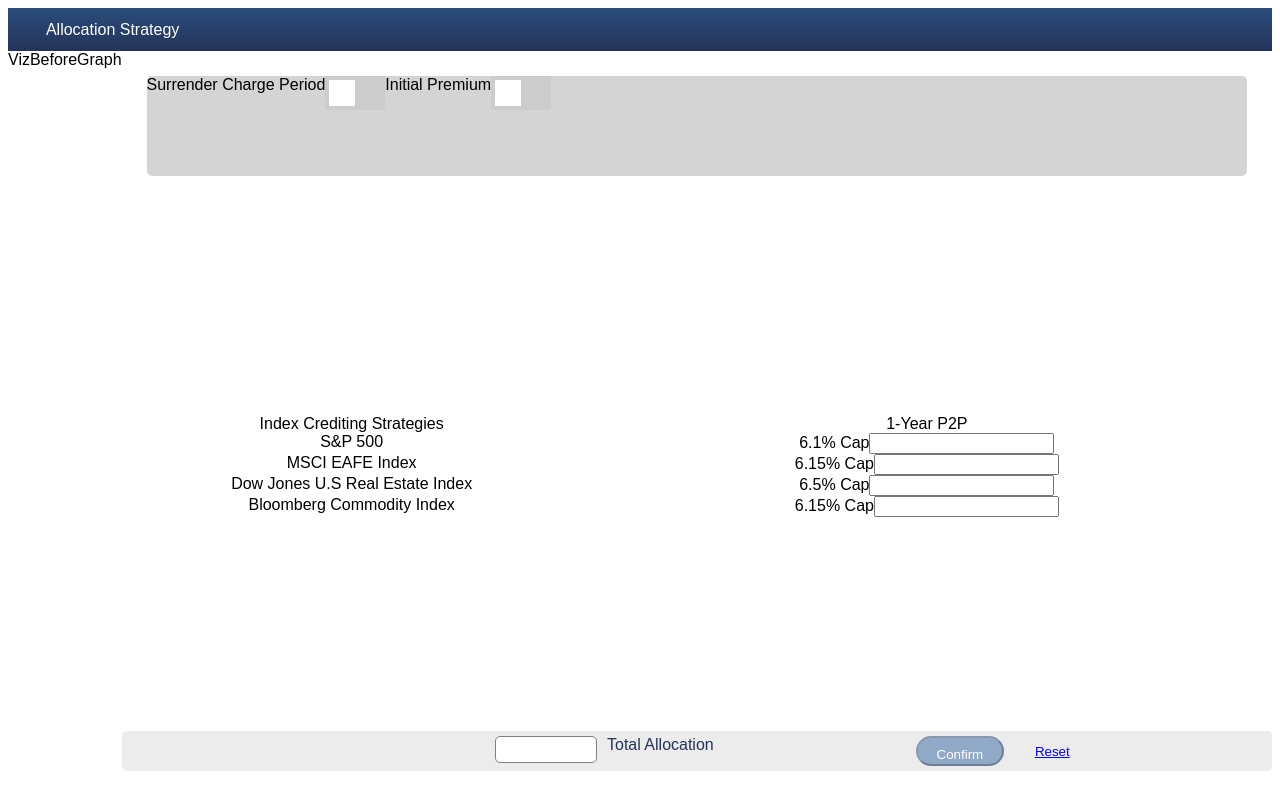
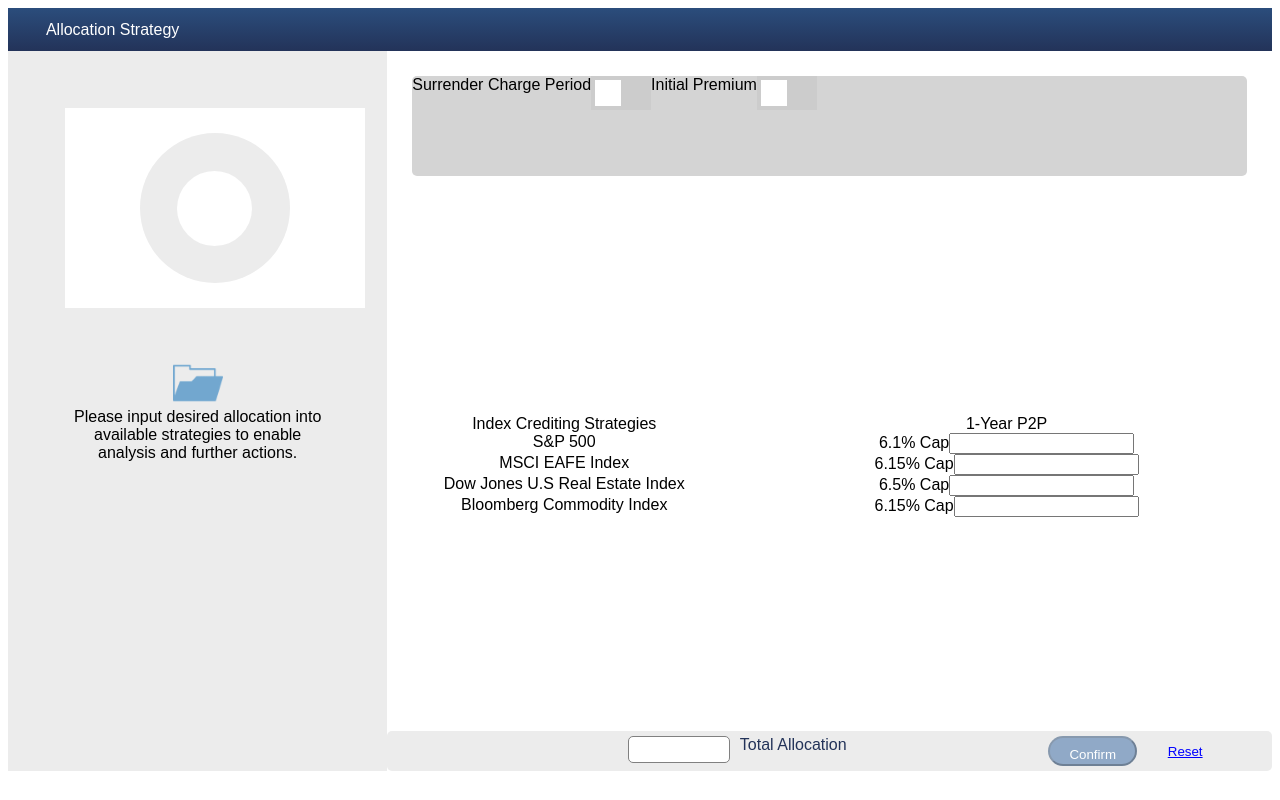
Before and after one commit to melissames/finance-dashboard, a React (Create React App) app: page / in a window 1280 px wide. Built offline with nearby package versions, Linux system fonts and the light colour scheme.

Commit message:
added graph styling

```diff
--- a/src/components/Graph.js
+++ b/src/components/Graph.js
@@ -31,15 +31,18 @@
 
   render() {
     return (
+      <div className='graph-container'>
         <div>
           <VictoryPie
             width={300} height={200}
-            padding={{ left: 100, bottom: 20, top: 20 }}
+            padding={{ left: 20, bottom: 20, top: 20 }}
             data={this.formatGraphData(this.props.strategyData)}
-            innerRadius={75}
+            innerRadius={50}
             colorScale={["blue", "navy", "teal", "aqua"]}
             labels={() => null}
           />
+        </div>
+        <div>
           <svg width={300} height={300}>
             <VictoryLegend standalone={false}
               colorScale={["blue", "navy", "teal", "aqua"]}
@@ -50,7 +53,15 @@
               data={this.formatLegendData(this.props.strategyData)}
             />
           </svg>
-        <input type='submit' value='Submit' onClick={this.handleClick}></input>
+        </div>
+        <div>
+          <input
+            className='graph-submit-button'
+            type='submit'
+            value='Submit'
+            onClick={this.handleClick}>
+          </input>
+        </div>
       </div>
     );
   }
--- a/src/components/VisualizationContainer.js
+++ b/src/components/VisualizationContainer.js
@@ -6,7 +6,7 @@
 class VisualizationContainer extends Component {
   render() {
     return (
-      <div>
+      <div className='visualization-container'>
         {this.props.submitted ? <Graph /> : <VizBeforeGraph />}
       </div>
     );
--- a/src/components/VizBeforeGraph.js
+++ b/src/components/VizBeforeGraph.js
@@ -1,10 +1,23 @@
 import React, { Component } from 'react';
+import folderIcon from '../icons/file-folder-icon.png'
 
 class VizBeforeGraph extends Component {
   render() {
     return (
       <div>
-        VizBeforeGraph
+        <div className='viz-before-graph'>
+          <div className='graph-container-shaddow'>
+            <div className='graph-shaddow'>
+              <div className='graph-negative-space'></div>
+            </div>
+          </div>
+          <div className='icon-container'>
+            <img className='folder-icon' src={folderIcon} alt=''></img>
+            <div className='viz-before-graph-description'>
+              Please input desired allocation into available strategies to enable analysis and further actions.
+            </div>
+          </div>
+        </div>
       </div>
     );
   }
--- a/src/index.css
+++ b/src/index.css
@@ -7,6 +7,7 @@
   font-family: Arial;
   margin: 0;
   border-radius: 25px;
+  justify-content: center;
 }
 
 
@@ -29,14 +30,86 @@
   background-color: #ECECEC;
   flex-grow: 1;
   height: 90vh;
+  width: 20%;
   float: bottom;
+  display: flex;
+  justify-content: center;
+}
+
+/* VizBeforeGraph */
+.graph-container-shaddow {
+  background-color: #ffffff;
+  width: 300px;
+  height: 200px;
+  margin-top: 15%;
+  margin-left: 15%;
+  display: flex;
+  justify-content: center;
+  align-items: center;
+}
+
+.graph-shaddow {
+  background-color: #ECECEC;
+  width: 150px;
+  height: 150px;
+  border-radius: 50%;
+  display: flex;
+  justify-content: center;
+  align-items: center;
+}
+
+.graph-negative-space {
+  background-color: #ffffff;
+  width: 75px;
+  height: 75px;
+  border-radius: 50%;
+}
+
+.icon-container {
+  display: flex;
+  flex-direction: column;
+  justify-content: center;
+  align-items: center;
+  margin-top: 50px;
+}
+
+.folder-icon {
+  height: 50px;
+}
+
+.viz-before-graph-description {
+  overflow-x: auto;
+    white-space: pre-wrap;
+    white-space: -moz-pre-wrap !important;
+    word-wrap: break-word;
+    white-space: normal;
+    margin-left: 15%;
+    margin-right: 15%;
+    text-align: center;
 }
 
 /* graph */
 
+.graph-container {
+  display: flex;
+  flex-direction: column;
+  justify-content: center;
+  /* align-items: baseline; */
+}
+
 .graph {
   width: 100%;
   height: 100%;
+}
+
+.graph-submit-button {
+  background-color: #1E4D8E;
+  color: #ffffff;
+  width: 150px;
+  height: 30px;
+  padding: 5%;
+  border-radius: 25px;
+  text-align: center;
 }
 
 
```
Also changed, not shown: src/icons/file-folder-icon.png (added). Lines whose indentation alone changed are shown as unchanged.
